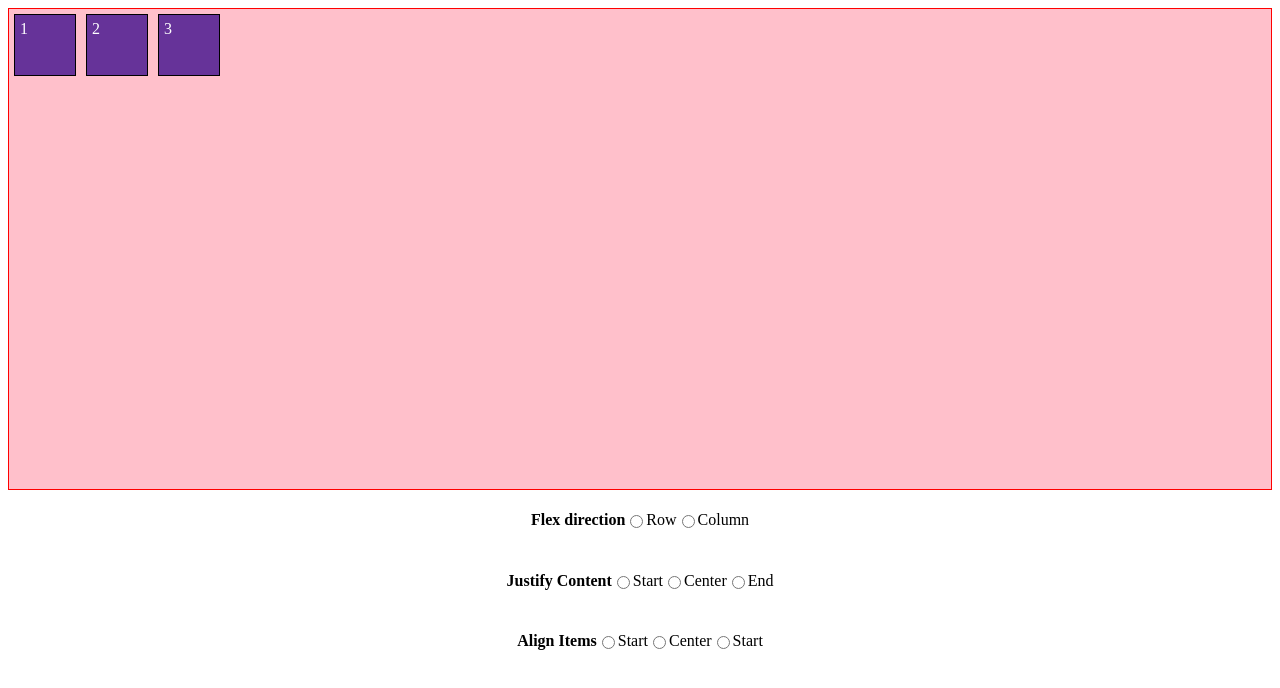
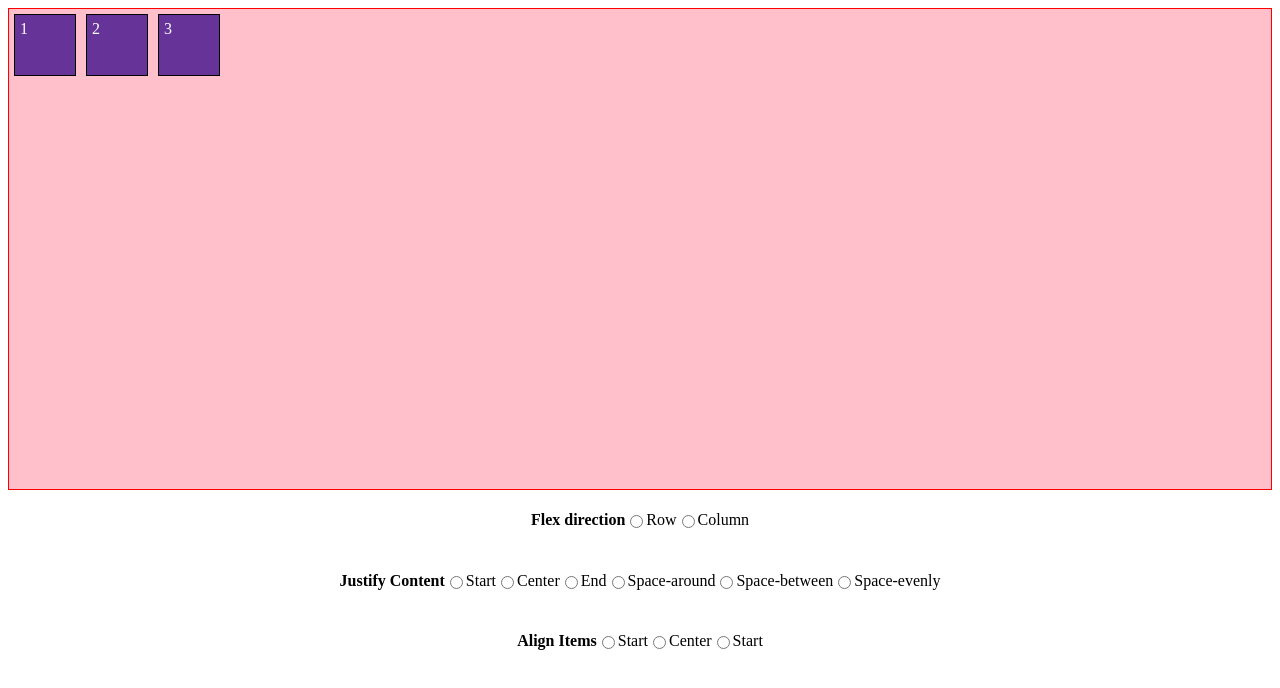
Before and after one commit to litoralcreativo/CLASE-3, a plain HTML site: page index.html in a window 1280 px wide. Drawn offline with Linux system fonts and the light colour scheme.

Commit message:
second commit

```diff
--- a/index.html
+++ b/index.html
@@ -58,6 +58,30 @@
         onclick="changeJustify('flex-end')"
       />
       <label for="end">End</label><br />
+      <input
+        type="radio"
+        id="justSpAr"
+        name="justify"
+        value="spaceAround"
+        onclick="changeJustify('space-around')"
+      />
+      <label for="spaceAround">Space-around</label><br />
+      <input
+        type="radio"
+        id="justSpBe"
+        name="justify"
+        value="spaceBetween"
+        onclick="changeJustify('space-between')"
+      />
+      <label for="spaceBetween">Space-between</label><br />
+      <input
+        type="radio"
+        id="justSpEv"
+        name="justify"
+        value="spaceEvenly"
+        onclick="changeJustify('space-evenly')"
+      />
+      <label for="spaceEvenly">Space-evenly</label><br />
     </div>
     <div class="flex-control">
       <h4>Align Items</h4>
```
